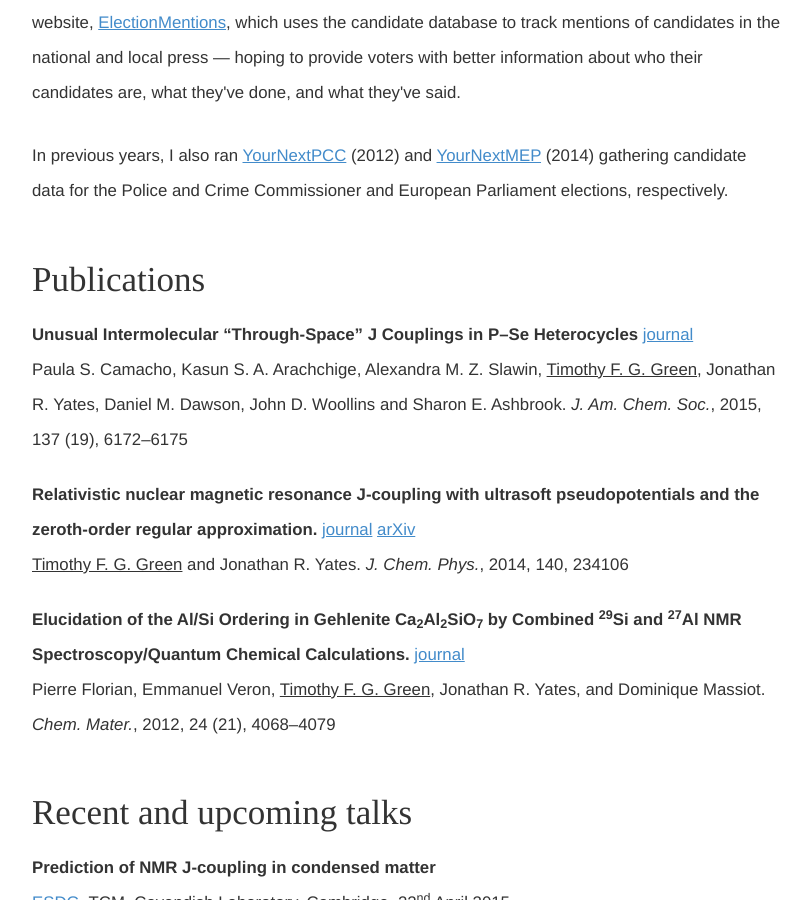
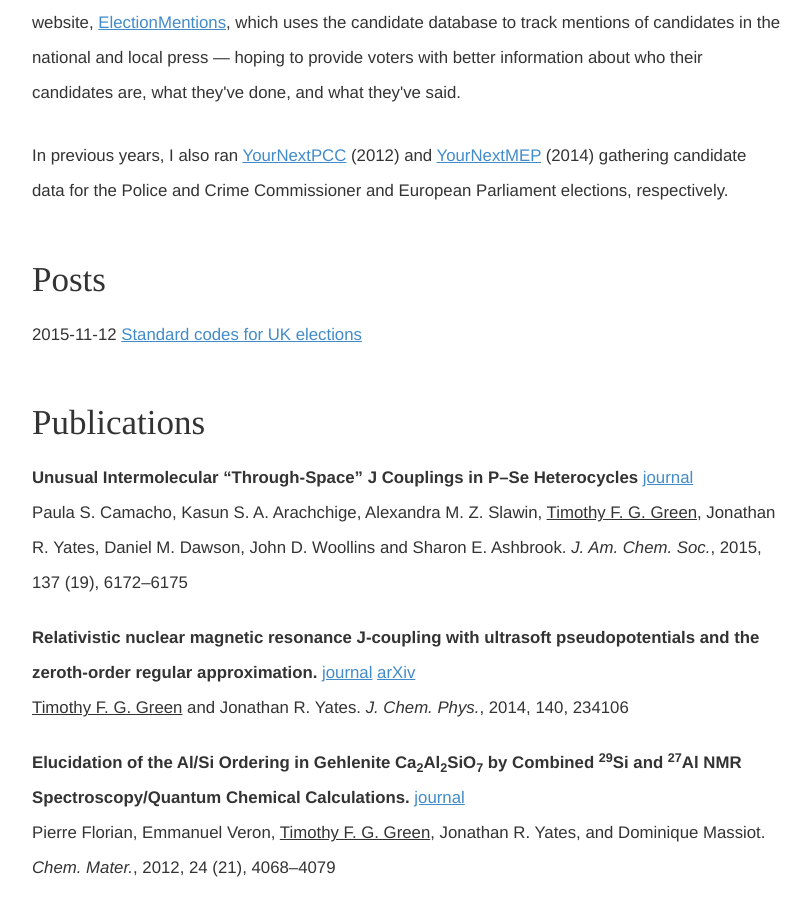
Before and after one commit to tfgg/tfgg.github.io, a Jekyll site: the page built from index.html, in a window 1280 px wide and 900 px high, scrolled down 1710 px. Shown: the whole window, without its empty margins (233-1043 px from the left). Built offline with Jekyll 4.4.1, drawn with Linux system fonts in a browser that asks for light colours; some web fonts are replaced; Markdown is read by kramdown in place of the engine named in the settings.

Commit message:
add posts to front page

```diff
--- a/index.html
+++ b/index.html
@@ -54,6 +54,14 @@
 
       <p>In previous years, I also ran <a href='http://www.yournextpcc.com/'>YourNextPCC</a> (2012) and <a href='http://www.yournextmep.com/'>YourNextMEP</a> (2014) gathering candidate data for the Police and Crime Commissioner and European Parliament elections, respectively.</p>
 
+      <h2>Posts</h2>
+      <ul class='publications'>
+        <li>
+            2015-11-12 <a href="http://tfgg.me/2015/11/10/election-codes.html">Standard codes for UK elections</a>
+        </li>
+      </ul>
+
+
       <h2>Publications</h2>
       <ul class='publications'>
         <li>
```
